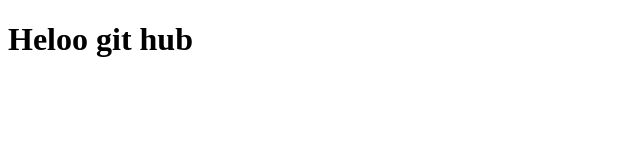
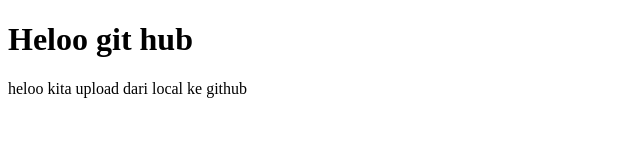
Before and after one commit to DamsDa/git-testo-push-from-local, a plain HTML site: page index.html in a window 1280 px wide. Shown: the whole page, without its empty margins (0-640 px from the left). Drawn offline with Linux system fonts and the light colour scheme.

Commit message:
menambhakan paragraf

```diff
--- a/index.html
+++ b/index.html
@@ -8,5 +8,6 @@
 </head>
 <body>
     <h1>Heloo git hub</h1>
+    <p>heloo kita upload dari local ke github</p>
 </body>
 </html>
```
